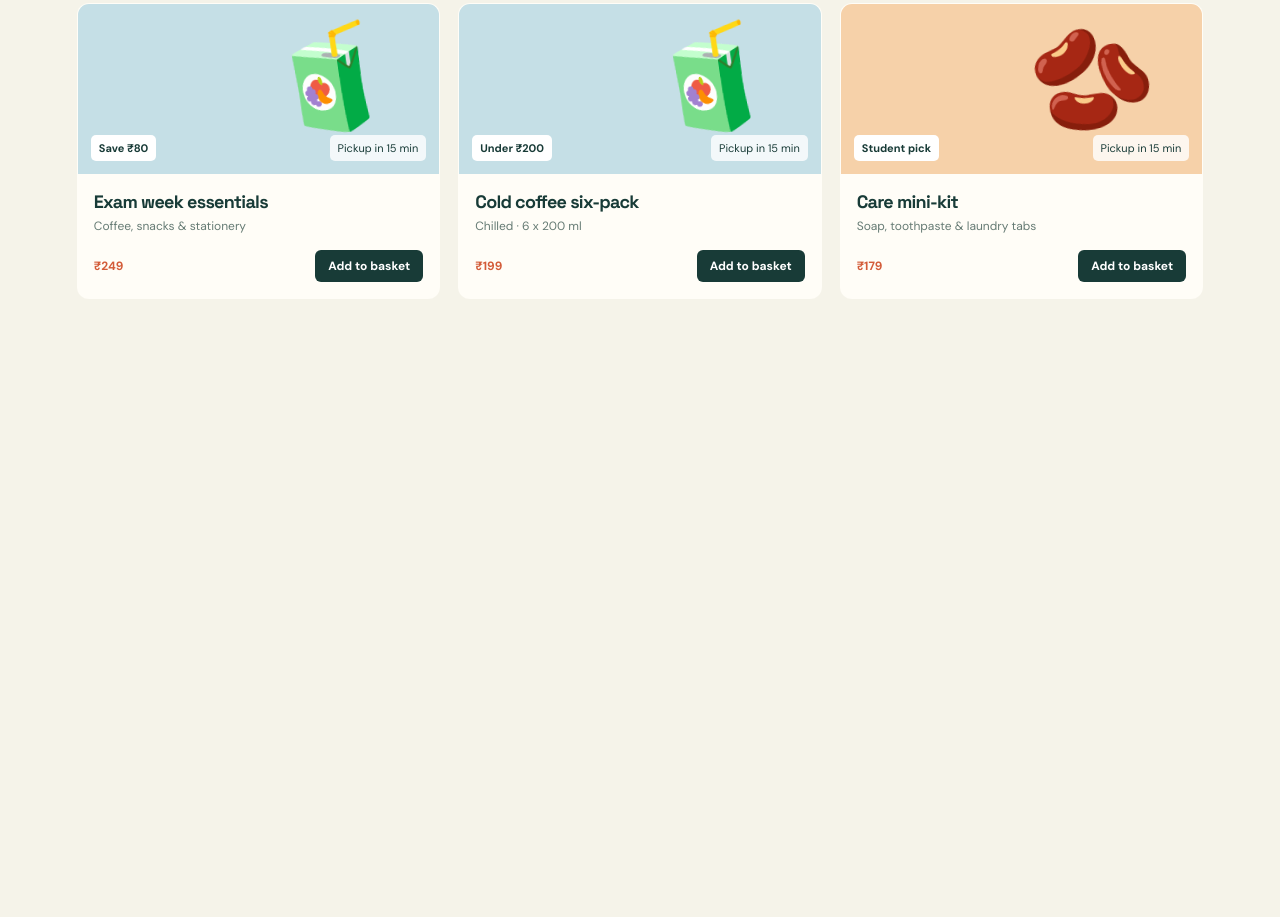
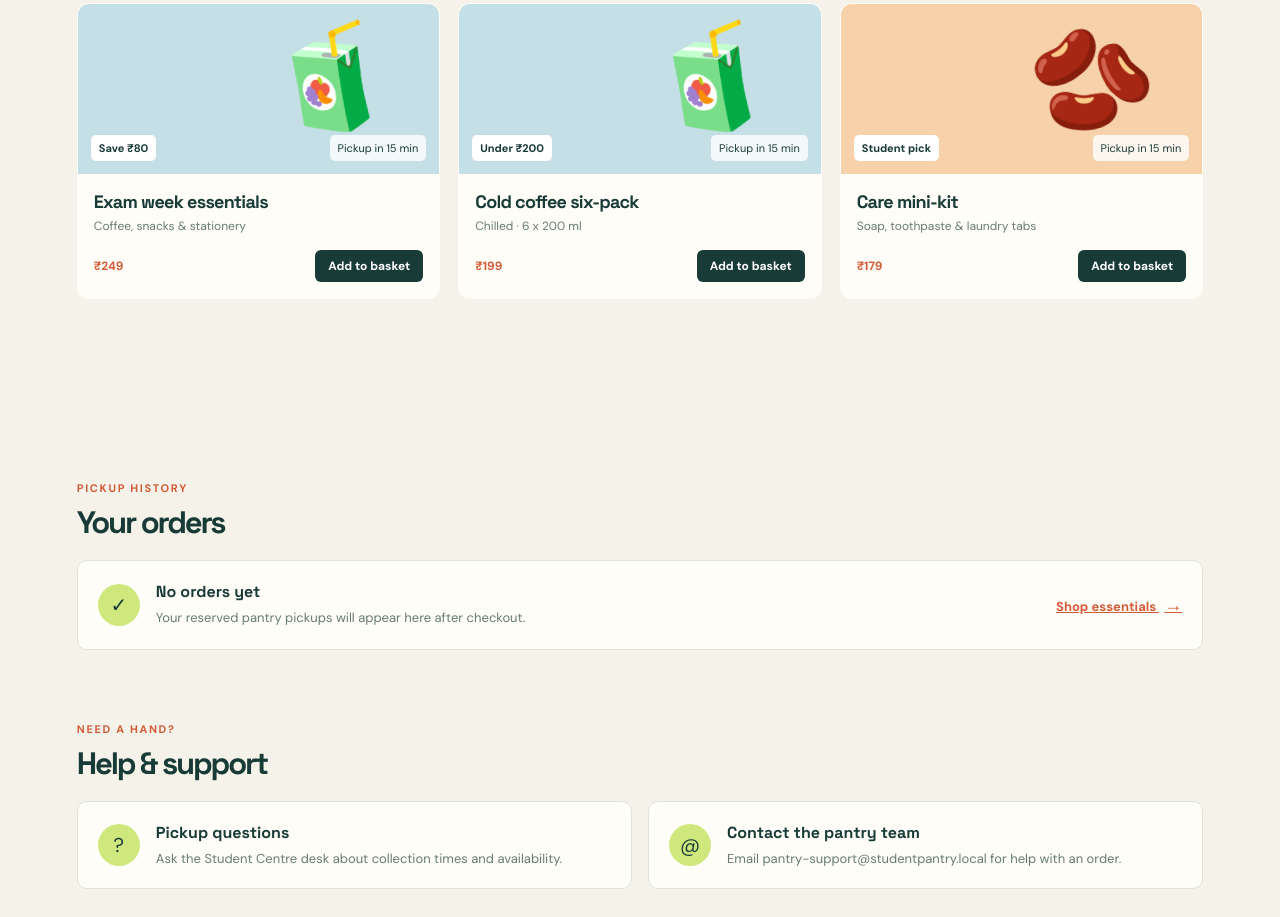
Before and after one commit to nmuthukumar07/student-pantry, a website: page index.html in a window 1280 px wide. Shown: the part 1312-2229 px from the top of the page. Before the commit the page ends 1749 px from the top, so only its background shows below. Drawn offline with Linux system fonts and the light colour scheme; no server answers.

Commit message:
Add working orders and help sections

```diff
--- a/index.html
+++ b/index.html
@@ -9,6 +9,9 @@
     <link rel="preconnect" href="https://fonts.gstatic.com" crossorigin />
     <link href="https://fonts.googleapis.com/css2?family=DM+Sans:wght@400;500;600;700&family=Space+Grotesk:wght@500;600;700&display=swap" rel="stylesheet" />
     <link rel="stylesheet" href="styles.css" />
+    <style>
+      .utility-section{padding-top:44px}.utility-panel{align-items:center;background:var(--paper);border:1px solid var(--line);border-radius:10px;display:flex;gap:16px;margin-top:22px;padding:20px}.utility-panel strong{font-family:"Space Grotesk",sans-serif;font-size:16px}.utility-panel p{color:var(--muted);font-size:13px;line-height:1.5;margin:6px 0 0}.utility-panel .text-button{margin-left:auto;white-space:nowrap}.utility-icon{align-items:center;background:var(--lime);border-radius:50%;display:flex;flex:0 0 42px;font-size:20px;height:42px;justify-content:center}.help-grid{display:grid;gap:16px;grid-template-columns:1fr 1fr}@media(max-width:760px){.help-grid{grid-template-columns:1fr}.utility-panel{align-items:flex-start;flex-wrap:wrap}.utility-panel .text-button{margin-left:58px}}
+    </style>
   </head>
   <body>
     <div class="app-shell">
@@ -78,6 +81,16 @@
           </div>
           <div class="restaurant-grid" id="restaurant-grid"></div>
         </section>
+
+        <section class="content-section utility-section" id="orders">
+          <div class="section-heading"><div><p class="eyebrow">Pickup history</p><h2>Your orders</h2></div></div>
+          <div class="utility-panel"><span class="utility-icon">✓</span><div><strong>No orders yet</strong><p>Your reserved pantry pickups will appear here after checkout.</p></div><a class="text-button" href="#restaurant-section">Shop essentials <span>→</span></a></div>
+        </section>
+
+        <section class="content-section utility-section" id="help">
+          <div class="section-heading"><div><p class="eyebrow">Need a hand?</p><h2>Help &amp; support</h2></div></div>
+          <div class="help-grid"><div class="utility-panel"><span class="utility-icon">?</span><div><strong>Pickup questions</strong><p>Ask the Student Centre desk about collection times and availability.</p></div></div><div class="utility-panel"><span class="utility-icon">@</span><div><strong>Contact the pantry team</strong><p>Email pantry-support@studentpantry.local for help with an order.</p></div></div></div>
+        </section>
       </main>
 
       <aside class="cart-drawer" id="cart-drawer" aria-live="polite">
```
